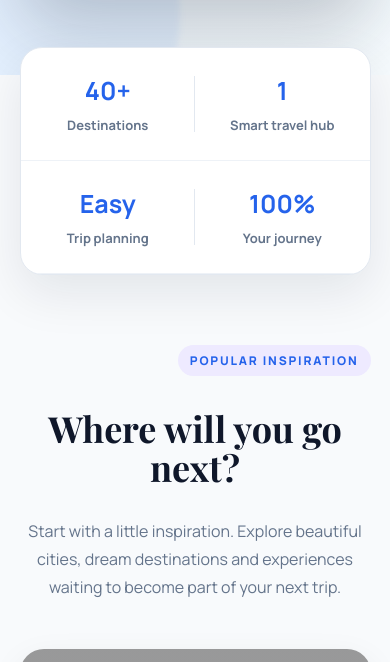
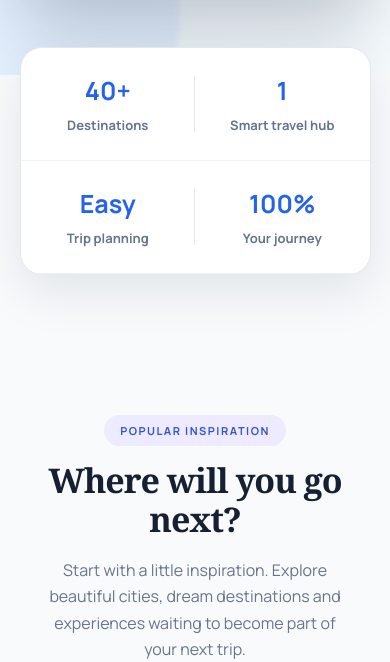
Before and after one commit to prekshashahin-create/GlobeTrotter, a Flask app: page / in a window 390 px wide. Shown: the part 1267-1929 px from the top of the page. Run offline with Flask 3, Linux system fonts and the light colour scheme; grey boxes are pictures that could not be loaded.

Commit message:
Final Changes

```diff
--- a/Templates/home.html
+++ b/Templates/home.html
@@ -708,42 +708,133 @@
             font-weight: 700;
         }
 
-        /* ================= GENERAL SECTION ================= */
-
-        .section {
-            padding: 95px 7%;
-        }
-
-        .section.soft {
-            background: linear-gradient(180deg, #ffffff, #f8fbff);
-        }
+ /* =========================================================
+   POPULAR INSPIRATION
+   ========================================================= */
 
 .section-heading {
-            max-width: 680px;
-            margin: 0 auto 48px;
+    max-width: 1250px;
+    margin: 70px auto;
+
+    display: grid;
+
+    grid-template-columns: 190px 1fr 430px;
+
+    align-items: center;
+
+    column-gap: 45px;
+
+    text-align: left;
+}
+
+
+/* ================= EYEBROW ================= */
+
+.section-heading .eyebrow {
+    justify-self: start;
+
+    display: inline-block;
+
+    padding: 8px 16px;
+
+    border-radius: 30px;
+
+    background: #eeeaff;
+
+    color: #3156d3;
+
+    font-size: 11px;
+    font-weight: 700;
+
+    letter-spacing: 1.5px;
+
+    text-transform: uppercase;
+
+    white-space: nowrap;
+}
+
+
+/* ================= MAIN HEADING ================= */
+
+.section-heading h2 {
+    margin: 0;
+
+    font-family: Georgia, "Times New Roman", serif;
+
+    font-size: 42px;
+
+    font-weight: 600;
+
+    line-height: 1.15;
+
+    letter-spacing: -1px;
+
+    color: #172033;
+}
+
+
+/* ================= DESCRIPTION ================= */
+
+.section-heading p {
+    margin: 0;
+
+    max-width: 430px;
+
+    font-size: 16px;
+
+    line-height: 1.65;
+
+    color: #68758a;
+}
+
+
+/* =========================================================
+   RESPONSIVE
+   ========================================================= */
+
+@media (max-width: 950px) {
+
+    .section-heading {
+        grid-template-columns: 160px 1fr;
+
+        row-gap: 18px;
+
+        column-gap: 30px;
+    }
+
+    .section-heading p {
+        grid-column: 2;
+    }
+
+}
+
+
+@media (max-width: 650px) {
+
+    .section-heading {
+        display: block;
+
         text-align: center;
-        }
-
-        .eyebrow {
-            color: var(--primary);
-            text-transform: uppercase;
-            letter-spacing: 1.8px;
-            font-size: 12px;
-            font-weight: 800;
-            margin-bottom: 10px;
+
+        padding: 0 20px;
+    }
+
+    .section-heading .eyebrow {
+        margin-bottom: 15px;
     }
 
     .section-heading h2 {
-            font-family: "Playfair Display", serif;
-            font-size: clamp(36px, 4vw, 48px);
-            line-height: 1.1;
-            margin-bottom: 14px;
+        margin-bottom: 18px;
+
+        font-size: 34px;
     }
 
     .section-heading p {
-            color: var(--muted);
-            font-size: 16px;
-            line-height: 1.75;
+        max-width: 600px;
+
+        margin: 0 auto;
+    }
+
 }
 
         /* ================= DESTINATIONS ================= */
```
Also changed, not shown: globetrotter.db. Lines whose indentation alone changed are shown as unchanged.
